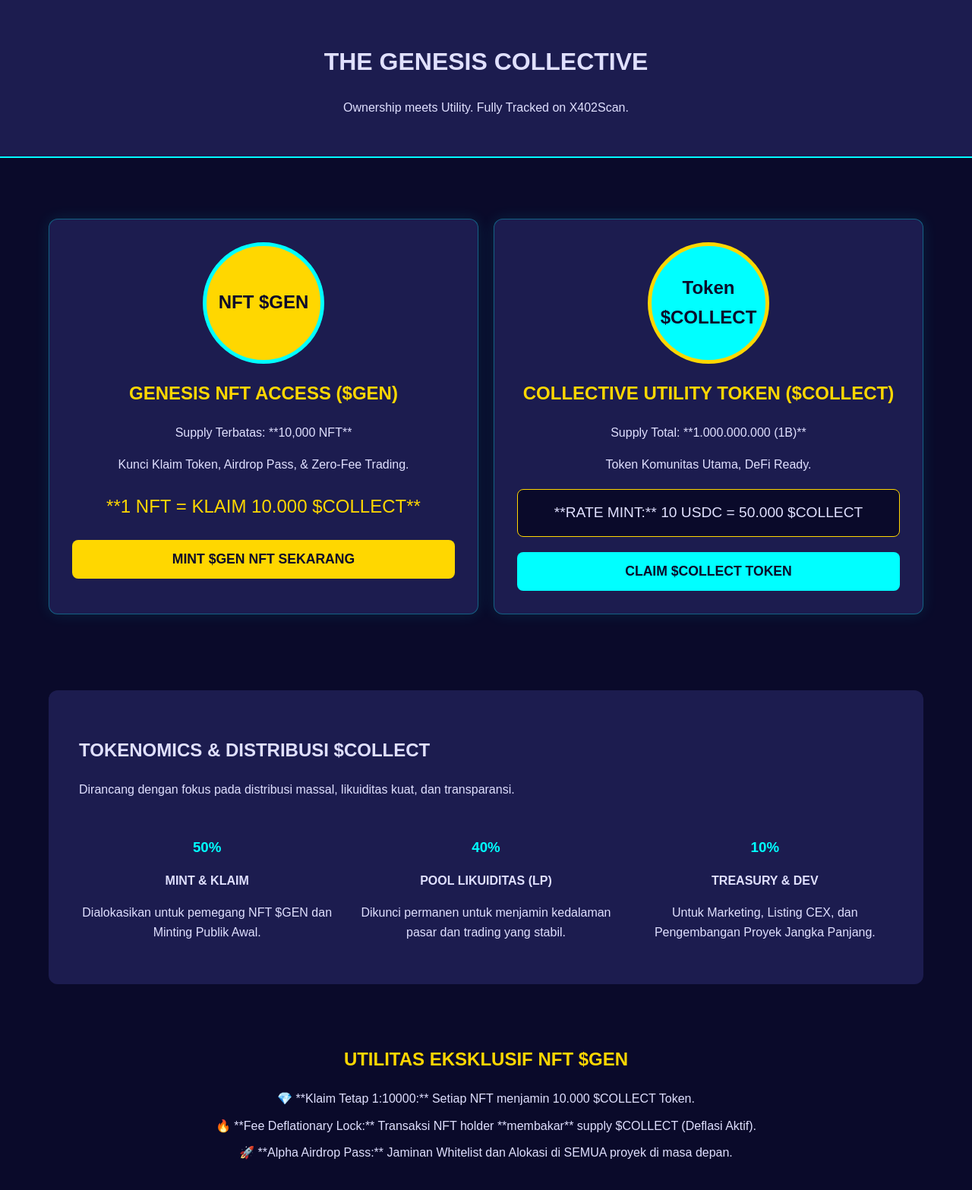
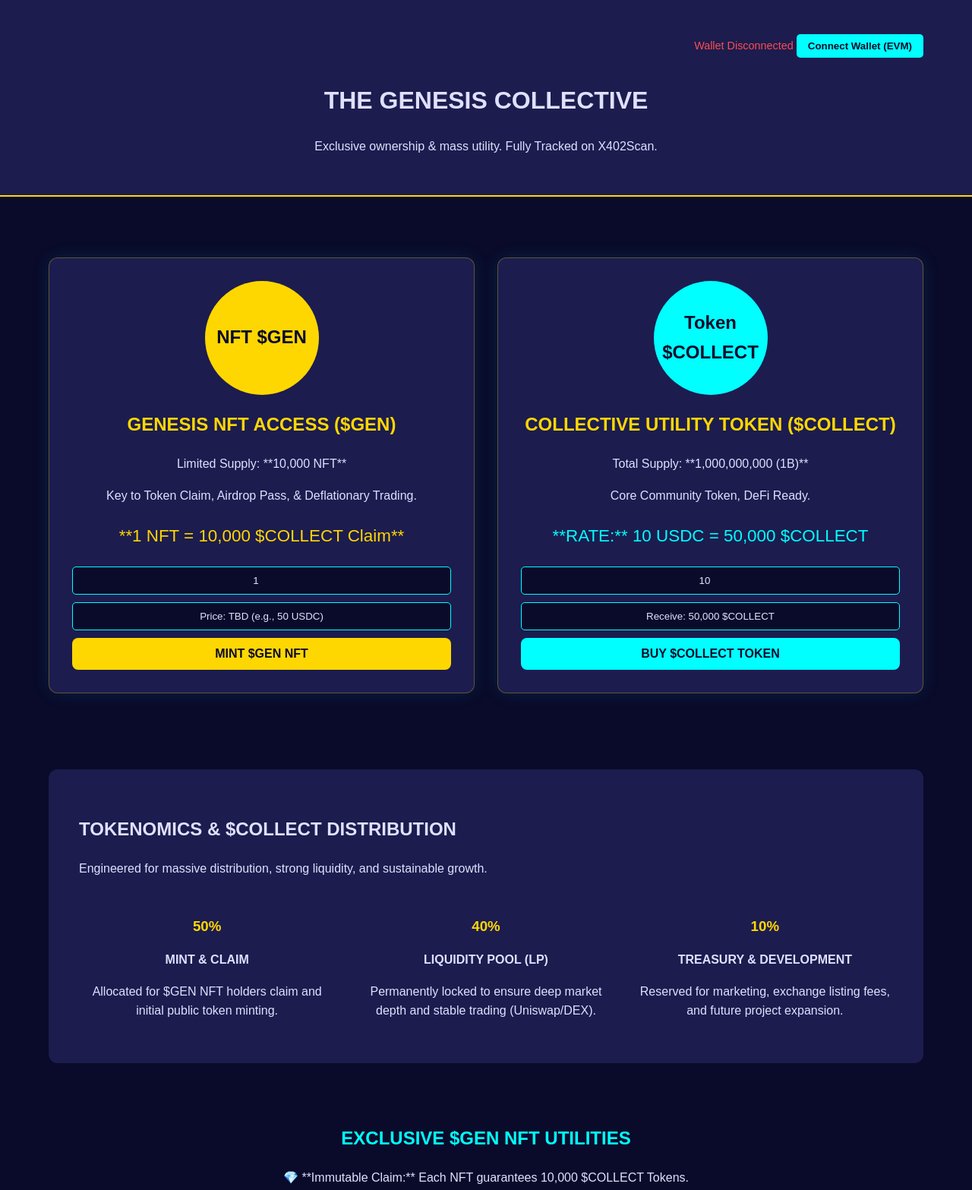
Before and after one commit to noraldase/koterkasd, a plain HTML site: page index.html in a window 1280 px wide. Shown: the top 1567 px of the page at 76% size. Drawn offline with Linux system fonts and the light colour scheme.

Commit message:
Update index.html

```diff
--- a/index.html
+++ b/index.html
@@ -1,17 +1,18 @@
 <!DOCTYPE html>
-<html lang="id">
+<html lang="en">
 <head>
     <meta charset="UTF-8">
     <meta name="viewport" content="width=device-width, initial-scale=1.0">
-    <title>The Genesis Collective - NFT & Token Launch</title>
+    <title>The Genesis Collective</title>
     <style>
-        /* CSS Dasar - Gaya Bersih & Profesional */
+        /* Base CSS - Clean & Professional Style */
         :root {
             --color-dark: #0a0a2a;
             --color-gold: #FFD700;
             --color-cyan: #00FFFF;
             --color-text: #E0E0FF;
             --color-bg-light: #1c1c4f;
+            --color-danger: #ff4d4d; /* For Disconnected State */
         }
 
         body {
@@ -33,15 +34,37 @@
         header {
             background-color: #1c1c4f;
             padding: 15px 0;
-            border-bottom: 2px solid var(--color-cyan);
+            border-bottom: 2px solid var(--color-gold);
             text-align: center;
+        }
+
+        /* Wallet Status and Connect Button */
+        #wallet-status {
+            font-size: 0.9em;
+            padding: 10px 0;
+            text-align: right;
+        }
+
+        #connect-wallet-btn {
+            background-color: var(--color-cyan);
+            color: var(--color-dark);
+            padding: 8px 15px;
+            border: none;
+            border-radius: 5px;
+            cursor: pointer;
+            font-weight: bold;
+            transition: background-color 0.3s;
+        }
+
+        #connect-wallet-btn:hover {
+            background-color: #66FFFF;
         }
 
         /* Hero Section - Dual Panel Layout */
         .hero-section {
             display: flex;
             flex-wrap: wrap;
-            gap: 20px;
+            gap: 30px;
             padding: 60px 0;
             text-align: center;
         }
@@ -52,8 +75,8 @@
             border-radius: 12px;
             flex: 1;
             min-width: 300px;
-            border: 1px solid rgba(0, 255, 255, 0.3);
-            box-shadow: 0 0 20px rgba(0, 255, 255, 0.1);
+            border: 1px solid rgba(255, 215, 0, 0.3);
+            box-shadow: 0 0 25px rgba(0, 255, 255, 0.1);
         }
 
         .card h2 {
@@ -76,44 +99,51 @@
         .nft-logo {
             background-color: var(--color-gold);
             color: var(--color-dark);
-            border: 5px solid var(--color-cyan);
         }
 
         .token-logo {
             background-color: var(--color-cyan);
             color: var(--color-dark);
-            border: 5px solid var(--color-gold);
         }
 
-        /* Tombol CTA */
+        /* Input and Button Group */
+        .input-group {
+            margin-top: 15px;
+            display: flex;
+            flex-direction: column;
+            gap: 10px;
+        }
+
+        .input-group input {
+            padding: 10px;
+            border-radius: 5px;
+            border: 1px solid var(--color-cyan);
+            background-color: var(--color-dark);
+            color: var(--color-text);
+            text-align: center;
+        }
+
         .cta-button {
-            display: block;
-            width: 100%;
-            padding: 15px;
-            margin-top: 20px;
+            padding: 12px;
             border: none;
             border-radius: 8px;
-            font-size: 1.1em;
+            font-size: 1em;
             font-weight: bold;
             cursor: pointer;
             transition: background-color 0.3s;
         }
 
-        .cta-mint {
+        .cta-mint-nft {
             background-color: var(--color-gold);
             color: var(--color-dark);
         }
 
-        .cta-claim {
+        .cta-mint-token {
             background-color: var(--color-cyan);
             color: var(--color-dark);
         }
 
-        .cta-mint:hover, .cta-claim:hover {
-            opacity: 0.9;
-        }
-
-        /* Bagian Tokenomics */
+        /* Tokenomics Section */
         .tokenomics-section {
             background-color: var(--color-bg-light);
             padding: 40px;
@@ -131,20 +161,11 @@
         }
 
         .tokenomics-item h3 {
-            color: var(--color-gold);
+            color: var(--color-cyan);
             margin-bottom: 5px;
         }
 
-        .rate {
-            background-color: var(--color-dark);
-            padding: 15px;
-            border-radius: 8px;
-            margin-top: 20px;
-            font-size: 1.2em;
-            border: 1px solid var(--color-gold);
-        }
-
-        /* Footer/Kredibilitas */
+        /* Footer */
         footer {
             text-align: center;
             padding: 30px 0;
@@ -159,7 +180,7 @@
             margin: 0 10px;
         }
 
-        /* Media Queries untuk Ponsel */
+        /* Media Queries for Mobile */
         @media (max-width: 768px) {
             .hero-section {
                 flex-direction: column;
@@ -169,13 +190,43 @@
             }
         }
     </style>
+
+    <script>
+        // *** PENTING: FUNGSI INI HANYA PLACEHOLDER ***
+        // Untuk benar-benar berfungsi, Anda harus mengimplementasikan Web3.js atau Ethers.js
+        // untuk berinteraksi dengan MetaMask/Smart Contract.
+
+        function connectWallet() {
+            alert('Connecting to Wallet (e.g., MetaMask)...');
+            // Logic Web3 untuk meminta koneksi wallet dari pengguna
+            // Jika sukses:
+            // document.getElementById('wallet-status-text').innerText = 'Connected: 0x123...456';
+            // document.getElementById('connect-wallet-btn').style.display = 'none';
+        }
+
+        function mintNFT() {
+            alert('Initiating NFT Mint via Smart Contract. Funds will go to Owner Wallet.');
+            // Logic Smart Contract Mint NFT (ERC-721)
+            // Function: safeMint(address recipient, uint256 quantity) payable
+        }
+
+        function mintToken() {
+            alert('Initiating Token Mint/Purchase via Smart Contract. Funds will go to Owner Wallet.');
+            // Logic Smart Contract Mint Token (ERC-20)
+            // Function: buyTokens() payable -- requires user to send USDC (or native coin)
+        }
+    </script>
 </head>
 <body>
 
     <header>
         <div class="container">
+            <div id="wallet-status">
+                <span id="wallet-status-text" style="color: var(--color-danger);">Wallet Disconnected</span>
+                <button id="connect-wallet-btn" onclick="connectWallet()">Connect Wallet (EVM)</button>
+            </div>
             <h1>THE GENESIS COLLECTIVE</h1>
-            <p>Ownership meets Utility. Fully Tracked on X402Scan.</p>
+            <p>Exclusive ownership & mass utility. Fully Tracked on X402Scan.</p>
         </div>
     </header>
 
@@ -185,64 +236,72 @@
             <div class="card nft-card">
                 <div class="logo-placeholder nft-logo">NFT $GEN</div>
                 <h2>GENESIS NFT ACCESS ($GEN)</h2>
-                <p>Supply Terbatas: **10,000 NFT**</p>
-                <p>Kunci Klaim Token, Airdrop Pass, & Zero-Fee Trading.</p>
+                <p>Limited Supply: **10,000 NFT**</p>
+                <p>Key to Token Claim, Airdrop Pass, & Deflationary Trading.</p>
 
-                <p style="font-size: 1.5em; color: var(--color-gold);">
-                    **1 NFT = KLAIM 10.000 $COLLECT**
+                <p style="font-size: 1.4em; color: var(--color-gold);">
+                    **1 NFT = 10,000 $COLLECT Claim**
                 </p>
 
-                <button class="cta-button cta-mint" onclick="alert('Fungsi Mint diaktifkan!')">
-                    MINT $GEN NFT SEKARANG
-                </button>
+                <div class="input-group">
+                    <input type="number" id="nft-quantity" placeholder="Quantity (Max 10 per Tx)" value="1" min="1" max="10">
+                    <input type="text" id="nft-price" value="Price: TBD (e.g., 50 USDC)" readonly>
+                    <button class="cta-button cta-mint-nft" onclick="mintNFT()">
+                        MINT $GEN NFT
+                    </button>
+                </div>
             </div>
 
             <div class="card token-card">
                 <div class="logo-placeholder token-logo">Token $COLLECT</div>
                 <h2>COLLECTIVE UTILITY TOKEN ($COLLECT)</h2>
-                <p>Supply Total: **1.000.000.000 (1B)**</p>
-                <p>Token Komunitas Utama, DeFi Ready.</p>
+                <p>Total Supply: **1,000,000,000 (1B)**</p>
+                <p>Core Community Token, DeFi Ready.</p>
 
-                <div class="rate">
-                    **RATE MINT:** 10 USDC = 50.000 $COLLECT
+                <p style="font-size: 1.4em; color: var(--color-cyan);">
+                    **RATE:** 10 USDC = 50,000 $COLLECT
+                </p>
+
+                <div class="input-group">
+                    <input type="number" id="usdc-amount" placeholder="USDC Amount to Spend (Min 10)" value="10" min="10">
+                    <input type="text" id="token-receive" value="Receive: 50,000 $COLLECT" readonly>
+                    <button class="cta-button cta-mint-token" onclick="mintToken()">
+                        BUY $COLLECT TOKEN
+                    </button>
                 </div>
-
-                <button class="cta-button cta-claim" onclick="alert('Fungsi Klaim/Beli diaktifkan!')">
-                    CLAIM $COLLECT TOKEN
-                </button>
             </div>
 
         </section>
 
         <section class="tokenomics-section">
-            <h2>TOKENOMICS & DISTRIBUSI $COLLECT</h2>
-            <p style="margin-bottom: 30px;">Dirancang dengan fokus pada distribusi massal, likuiditas kuat, dan transparansi.</p>
+            <h2>TOKENOMICS & $COLLECT DISTRIBUTION</h2>
+            <p style="margin-bottom: 30px;">Engineered for massive distribution, strong liquidity, and sustainable growth.</p>
 
             <div class="tokenomics-grid">
                 <div class="tokenomics-item">
-                    <h3 style="color: var(--color-cyan);">50%</h3>
-                    <p><strong>MINT & KLAIM</strong></p>
-                    <p>Dialokasikan untuk pemegang NFT $GEN dan Minting Publik Awal.</p>
+                    <h3 style="color: var(--color-gold);">50%</h3>
+                    <p><strong>MINT & CLAIM</strong></p>
+                    <p>Allocated for $GEN NFT holders claim and initial public token minting.</p>
                 </div>
                 <div class="tokenomics-item">
-                    <h3 style="color: var(--color-cyan);">40%</h3>
-                    <p><strong>POOL LIKUIDITAS (LP)</strong></p>
-                    <p>Dikunci permanen untuk menjamin kedalaman pasar dan trading yang stabil.</p>
+                    <h3 style="color: var(--color-gold);">40%</h3>
+                    <p><strong>LIQUIDITY POOL (LP)</strong></p>
+                    <p>Permanently locked to ensure deep market depth and stable trading (Uniswap/DEX).</p>
                 </div>
                 <div class="tokenomics-item">
-                    <h3 style="color: var(--color-cyan);">10%</h3>
-                    <p><strong>TREASURY & DEV</strong></p>
-                    <p>Untuk Marketing, Listing CEX, dan Pengembangan Proyek Jangka Panjang.</p>
+                    <h3 style="color: var(--color-gold);">10%</h3>
+                    <p><strong>TREASURY & DEVELOPMENT</strong></p>
+                    <p>Reserved for marketing, exchange listing fees, and future project expansion.</p>
                 </div>
             </div>
         </section>
 
         <section style="padding: 40px 0; margin-top: 20px;">
-            <h2 style="text-align: center; color: var(--color-gold);">UTILITAS EKSKLUSIF NFT $GEN</h2>
+            <h2 style="text-align: center; color: var(--color-cyan);">EXCLUSIVE $GEN NFT UTILITIES</h2>
             <ul style="list-style-type: none; padding: 0; text-align: center;">
-                <li style="margin: 10px 0;">💎 **Klaim Tetap 1:10000:** Setiap NFT menjamin 10.000 $COLLECT Token.</li>
-                <li style="margin: 10px 0;">🔥 **Fee Deflationary Lock:** Transaksi NFT holder **membakar** supply $COLLECT (Deflasi Aktif).</li>
-                <li style="margin: 10px 0;">🚀 **Alpha Airdrop Pass:** Jaminan Whitelist dan Alokasi di SEMUA proyek di masa depan.</li>
+                <li style="margin: 10px 0;">💎 **Immutable Claim:** Each NFT guarantees 10,000 $COLLECT Tokens.</li>
+                <li style="margin: 10px 0;">🔥 **Fee Deflationary Lock:** NFT holder trades are **BURNED**, actively reducing $COLLECT supply.</li>
+                <li style="margin: 10px 0;">🚀 **Alpha Airdrop Pass:** Guaranteed allocation/whitelist in ALL future project drops.</li>
             </ul>
         </section>
 
@@ -250,13 +309,14 @@
 
     <footer>
         <p>
-            Verifikasi Transparansi Kontrak: <a href="https://www.x402scan.com/" target="_blank">X402Scan Explorer</a>
+            Contract Transparency Verification: <a href="https://www.x402scan.com/" target="_blank">X402Scan Explorer</a>
         </p>
         <p>
             <a href="#">Twitter</a> |
             <a href="#">Discord</a> |
             <a href="#">Litepaper</a>
         </p>
+        <p style="margin-top: 10px; font-size: 0.8em;">**Disclaimer:** All funds from Minting are sent directly to the project's designated Owner Wallet as per smart contract design. Trading crypto assets is highly risky.</p>
     </footer>
 
 </body>
```
